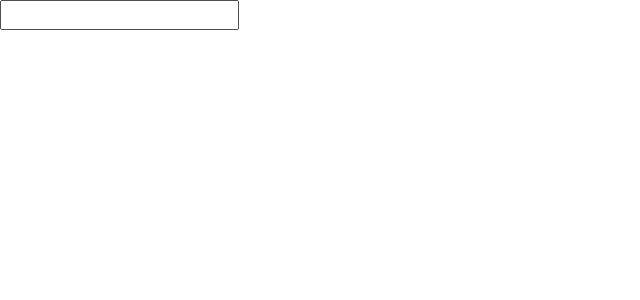
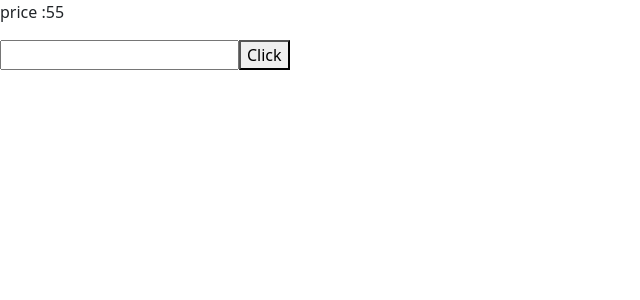
Before and after one commit to sainath-07/reactClasses, a React (Create React App) app: page / in a window 1280 px wide. Shown: the top 300 px of the page, without its empty margins (0-640 px from the left). Built offline with nearby package versions, Linux system fonts and the light colour scheme.

Commit message:
state_in_react

```diff
--- a/src/App.js
+++ b/src/App.js
@@ -1,4 +1,5 @@
 import EventHandler from "./ReactCourse/Eventhandling/Eventhadler"
+import Demo from "./ReactCourse/state/stateusingtheeventhandlers"
 
 
 
@@ -6,7 +7,7 @@ import EventHandler from "./ReactCourse/Eventhandling/Eventhadler"
 const Ui = () => {
 
  return(
-            <EventHandler/>
+            <Demo/>
   )
 }
 
--- /dev/null
+++ b/src/ReactCourse/state/stateusingtheeventhandlers.jsx
@@ -0,0 +1,32 @@
+import { Component } from "react";
+
+class Demo extends Component{
+       state={
+        count : 55,
+        name : "sainath"
+       }
+
+
+
+       render(){
+        return(
+            <>
+            <p>price :{this.state.count}</p>
+            <input type="text" id="input" />
+            <button onClick={this.updateprice}>Click </button>
+            </>
+        )
+    }
+
+    updateprice(){
+       let p = document.getElementById("input").value
+
+       this.setState({
+           count : p
+       })
+    }
+
+
+}
+
+export default Demo;
```
Also changed, not shown: src/ReactCourse/state/state.jsx (added, +36 -0 lines).
